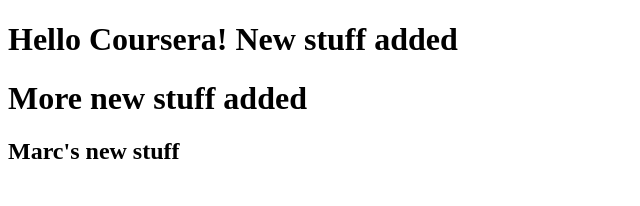
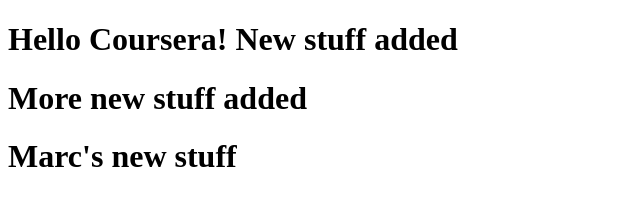
Before and after one commit to jemla61/coursera-angularjs, a plain HTML site: page index.html in a window 1280 px wide. Shown: the whole page, without its empty margins (0-640 px from the left). Drawn offline with Linux system fonts and the light colour scheme.

Commit message:
more updates

```diff
--- a/index.html
+++ b/index.html
@@ -7,6 +7,6 @@
   <body>
     <h1> Hello Coursera! New stuff added </h1>
     <h1> More new stuff added </h1>
-    <h2> Marc's new stuff</h2>
+    <h1> Marc's new stuff</h1>
   </body>
 </html>
```
